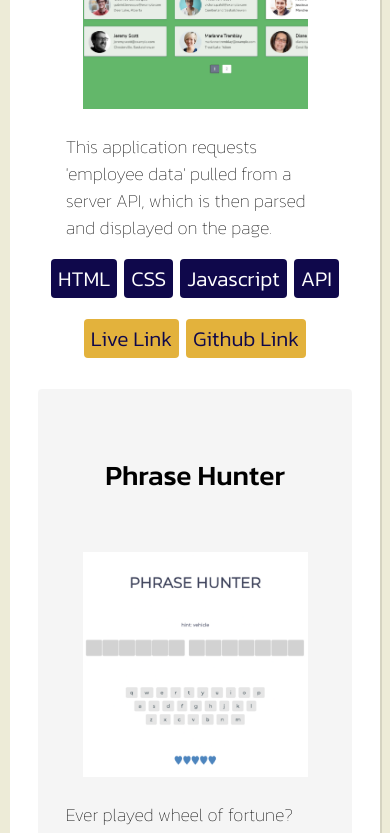
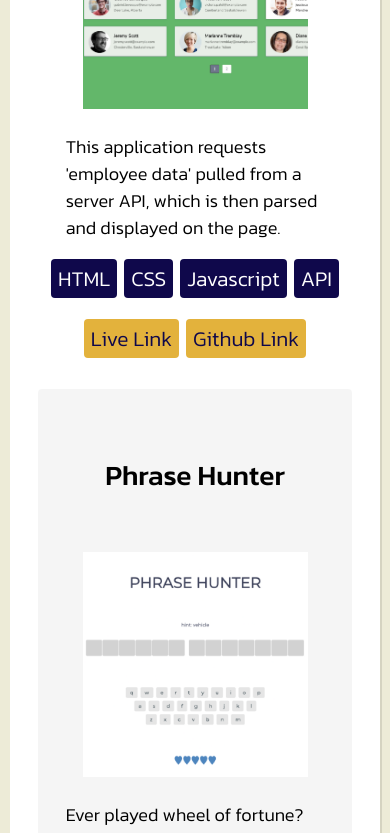
Before and after one commit to Avcx/avcx.github.io, a React (Vite) app: page / in a window 390 px wide. Shown: the part 1560-2393 px from the top of the page. Built offline with nearby package versions, Linux system fonts and the light colour scheme.

Commit message:
Fixed Mobile Readability

```diff
--- a/src/index.css
+++ b/src/index.css
@@ -360,4 +360,8 @@ a:hover {
   .prj-img {
     margin-bottom: 24px;
   }
+
+  p {
+    font-weight: 300;
+  }
 }
```
